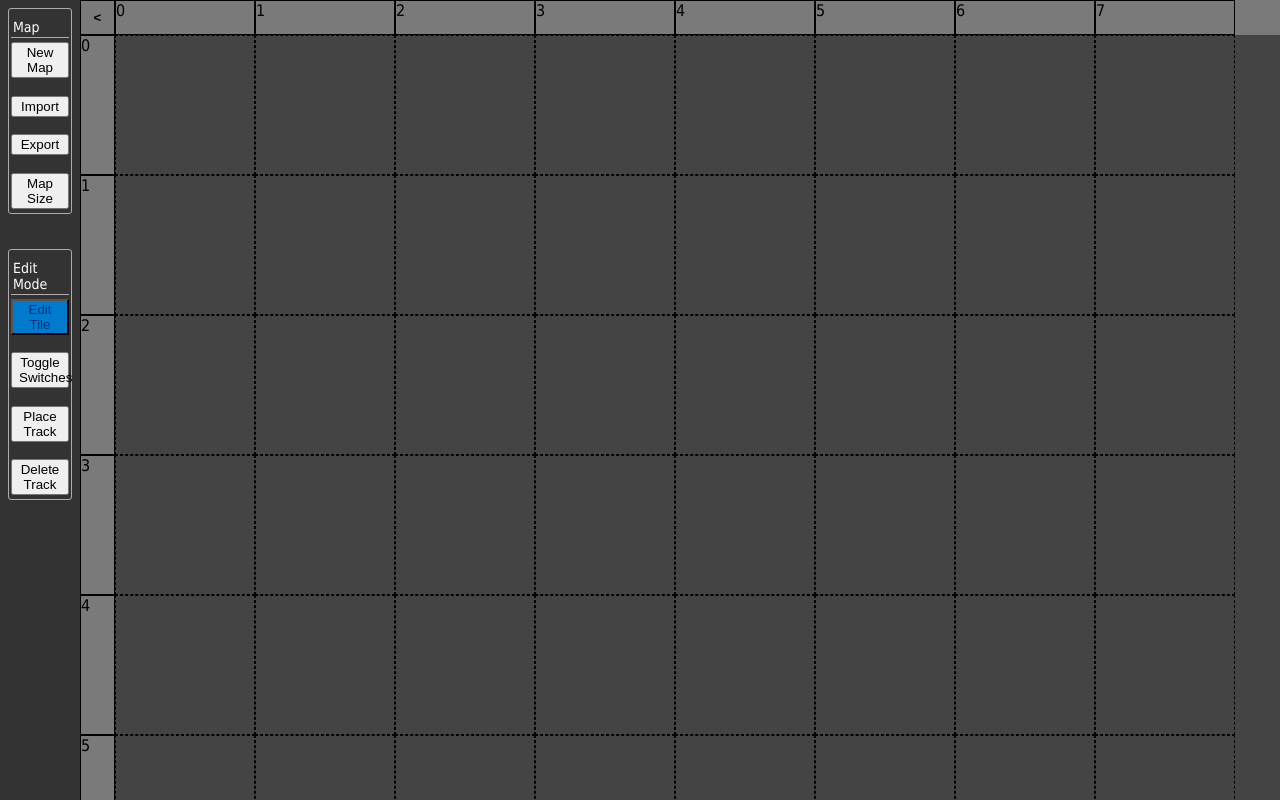
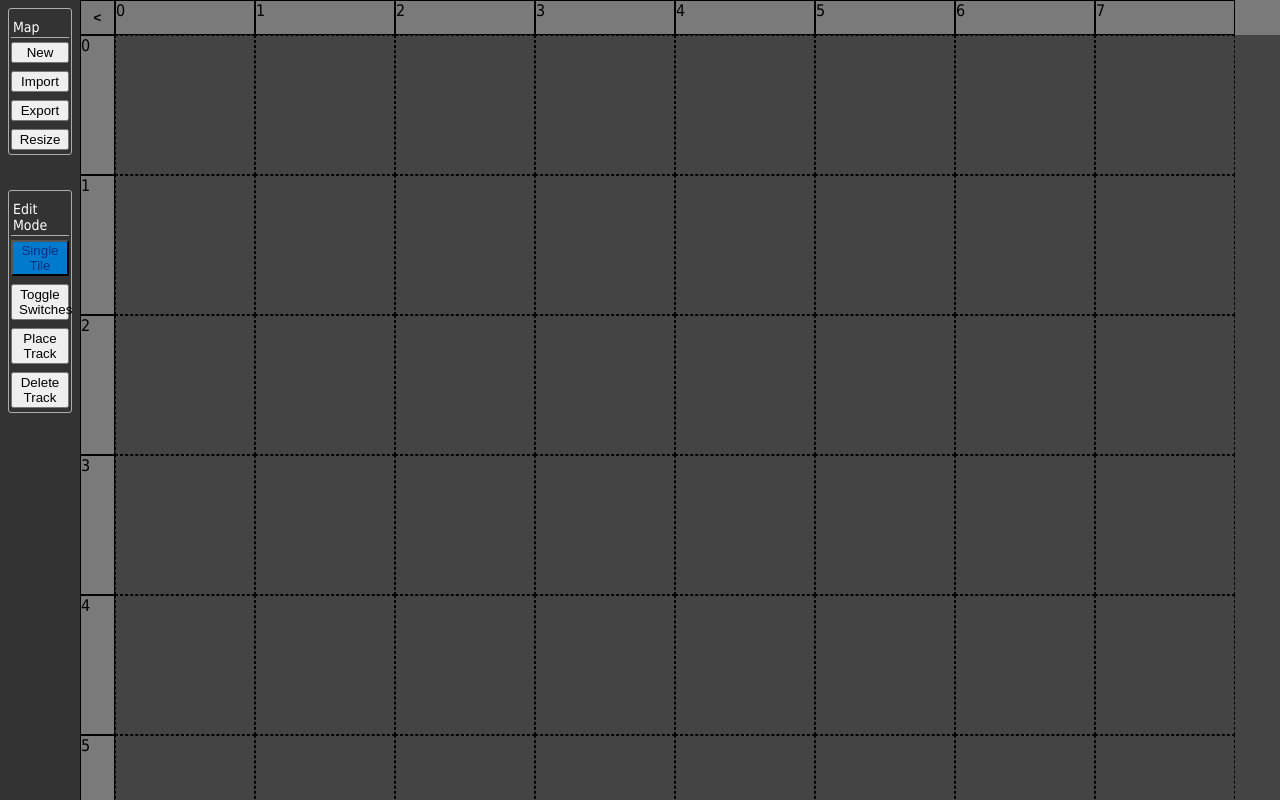
Before and after one commit to codythompson/super-tracks-editor, a React app: page / in a window 1280 px wide. Built offline with nearby package versions, Linux system fonts and the light colour scheme.

Commit message:
minor text and style tweaks

```diff
--- a/src/EditModes.js
+++ b/src/EditModes.js
@@ -13,7 +13,7 @@ const Modes = [
 ]
 
 const Labels = {
-  [ModeKeys.TILE]: 'Edit Tile',
+  [ModeKeys.TILE]: 'Single Tile',
   [ModeKeys.SWITCHES]: 'Toggle Switches',
   [ModeKeys.PLACE]: 'Place Track',
   [ModeKeys.DELETE]: 'Delete Track'
--- a/src/components/ControlBar.jsx
+++ b/src/components/ControlBar.jsx
@@ -30,10 +30,10 @@ function ControlBar({editMode, onNew, onImport, onExport, onChangeMapSize, onMod
   return (
     <div className={styles.ControlBar}>
       <ButtonGroup title={'Map'}>
-        <Button className={styles.Button} onClick={onNew}>New Map</Button>
+        <Button className={styles.Button} onClick={onNew}>New</Button>
         <Button className={styles.Button} onClick={onImport}>Import</Button>
         <Button className={styles.Button} onClick={onExport}>Export</Button>
-        <Button className={styles.Button} onClick={onChangeMapSize}>Map<br/>Size</Button>
+        <Button className={styles.Button} onClick={onChangeMapSize}>Resize</Button>
       </ButtonGroup>
       <ButtonGroup
         title={'Edit Mode'}
--- a/src/styles/ButtonGroup.module.scss
+++ b/src/styles/ButtonGroup.module.scss
@@ -17,7 +17,8 @@
 
   .Button {
     width: 100%;
-    margin-bottom: calc(var(--quarter-tile-width)/2);
+    // margin-bottom: calc(var(--quarter-tile-width)/2);
+    margin-bottom: 8px;
   }
 }
 
--- a/src/styles/ControlBar.module.scss
+++ b/src/styles/ControlBar.module.scss
@@ -10,5 +10,6 @@
 
 .Button {
   width: 100%;
-  margin-bottom: calc(var(--quarter-tile-width)/2);
+  // margin-bottom: calc(var(--quarter-tile-width)/2);
+  margin-bottom: 8px;
 }
```
